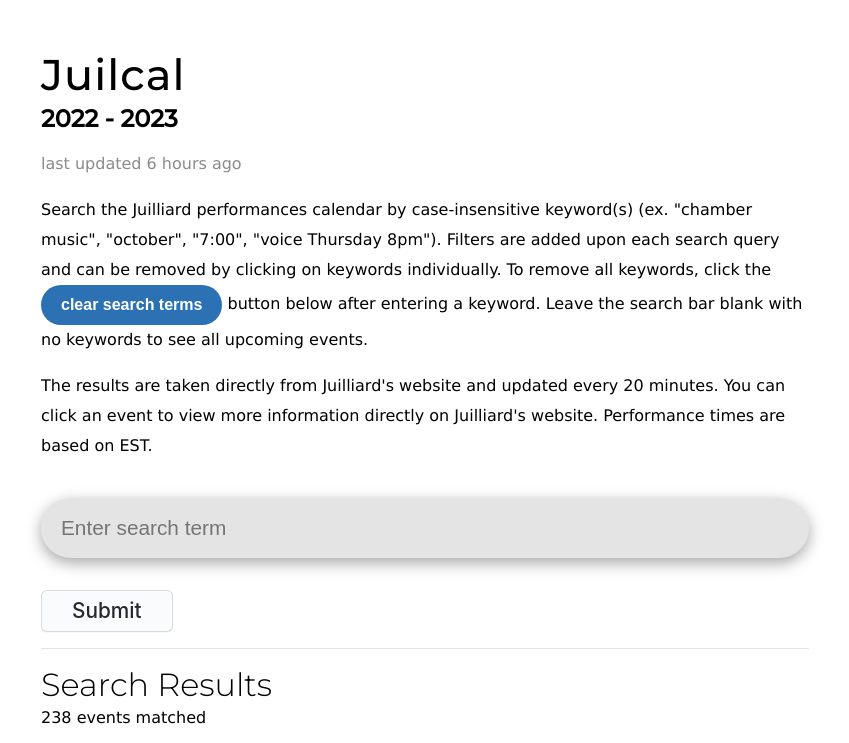
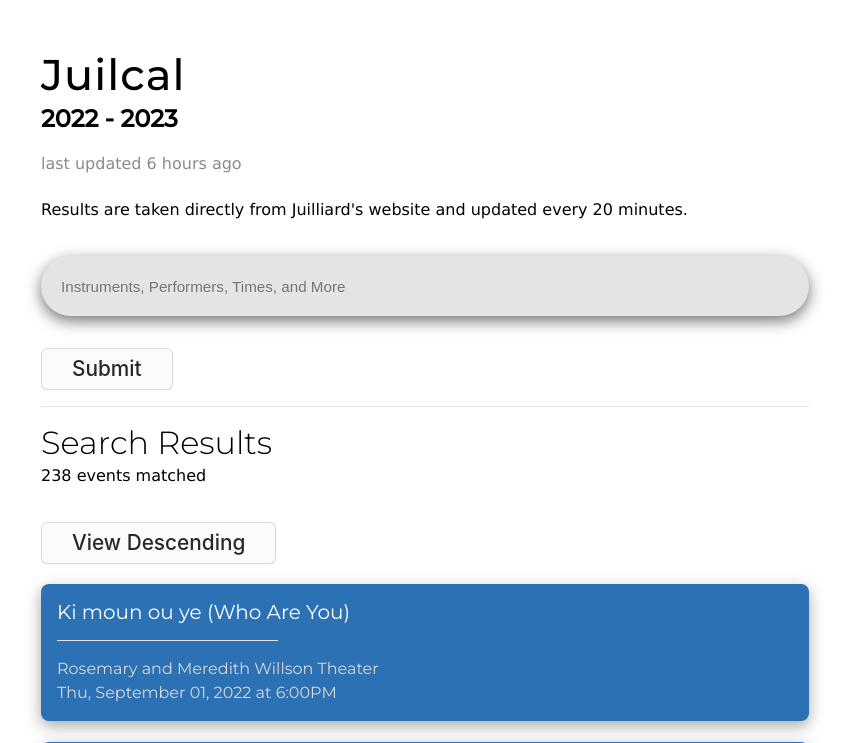
Before and after one commit to rsoeyadi/Juilliard-Calendar-Scraper, a Flask app: page / in a window 1280 px wide. Shown: the top 743 px of the page, without its empty margins (215-1064 px from the left). Run offline with Flask 2, Linux system fonts and the light colour scheme; data comes from the database, SQL or seed files in the repository.

Commit message:
removed instructions and changed placeholder text for better ux

```diff
--- a/static/css/main.css
+++ b/static/css/main.css
@@ -51,13 +51,11 @@
   width: 100%;
   height: 60px;
   margin-top: 1em;
-
-  /* border: solid 1px rgb(255, 255, 255); */
   border: none;
   border-radius: 30px;
-  box-shadow: rgb(0 0 0 / 35%) 0 5px 15px;
+  box-shadow: rgb(0 0 0 / 55%) 0 5px 15px;
   background-color: #e4e4e4;
-  font-size: 1.3em;
+  font-size: 15.2px;
   padding: 0 20px;
   outline: none;
 }
--- a/templates/index.html
+++ b/templates/index.html
@@ -87,26 +87,14 @@
                 <h1>Juilcal</h1>
                 <h2>{{ now.year }} - {{ now.year + 1 }}</h2>
                 <p id="last-updated-text">last updated {{ lastUpdatedTime }} ago</p>
+
                 <p>
-                    Search the Juilliard performances calendar by case-insensitive keyword(s) (ex. "chamber music",
-                    "october", "7:00", "voice Thursday 8pm"). Filters are added upon each search query and can be removed by clicking
-                    on keywords individually. To remove all keywords, click the
-                    <input type="submit"
-                           value="clear search terms"
-                           name="clear_all_filters"
-                           id="clear-filters-button-fake">
-                </input>
-                button below after entering a keyword. Leave the search bar blank
-                with no keywords to see all upcoming events.
-            </p>
-            <p>
-                The results are taken directly from Juilliard's website and updated every 20 minutes. You can click an
-                event to view more information directly on Juilliard's website. Performance times are based on EST.
-            </p>
+                    Results are taken directly from Juilliard's website and updated every 20 minutes.
+                </p>
         </div>
         <form action="/add_keyword" , method="POST">
             {% if not q %}
-                <input type="search" name="q" placeholder="Enter search term">
+                <input type="search" name="q" placeholder="Instruments, Performers, Times, and More">
             {% else %}
                 <input type="search" name="q" placeholder="Enter search term" value="{{q}}">
             {% endif %}
```
